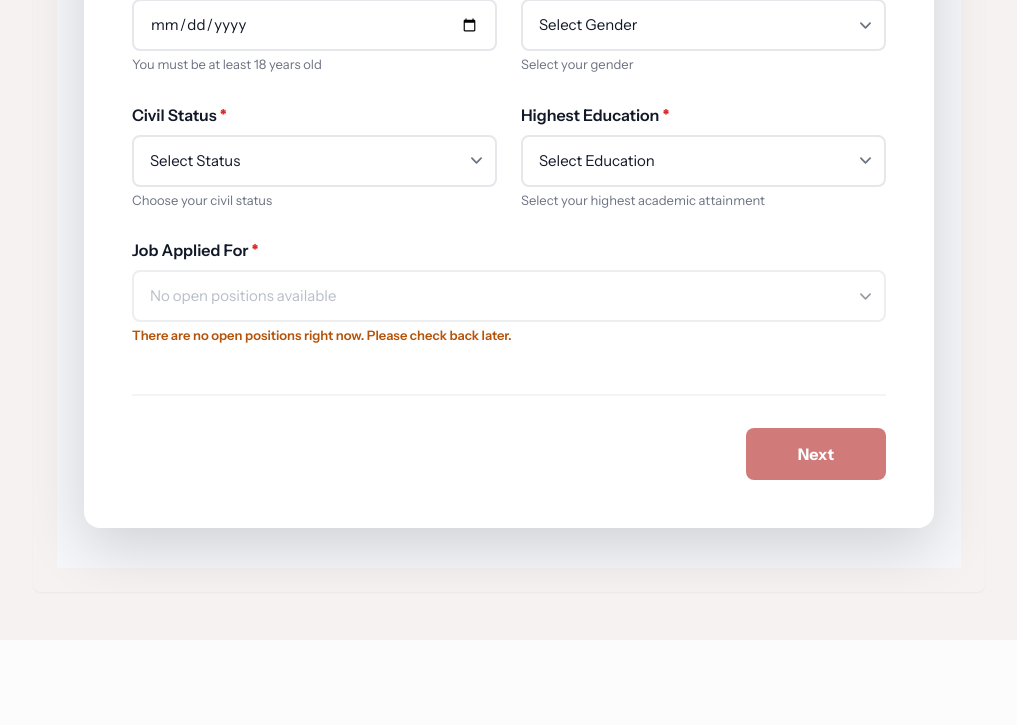
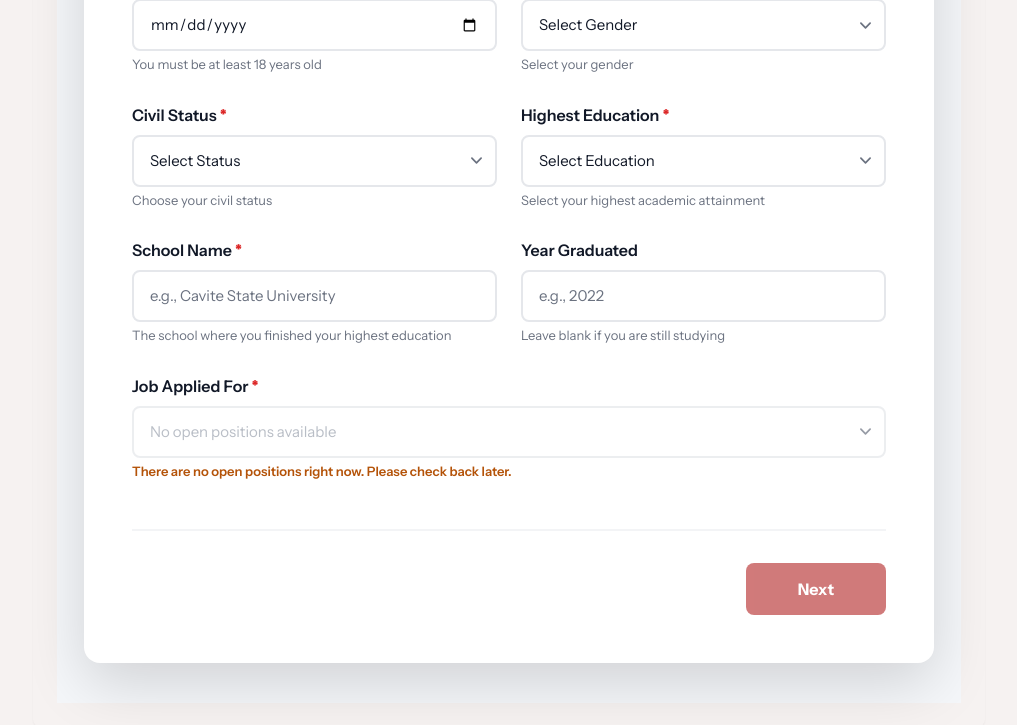
Before and after one commit to Quimanjan/smms-hrms, a Laravel app: page /applications in a window 1280 px wide. Shown: the part 1400-2125 px from the top of the page, without its empty margins (263-1280 px from the left). Before the commit the page ends 1994 px from the top, so only its background shows below. Run offline with Laravel 12, Linux system fonts and the light colour scheme; the visitor is signed in with stand-in values (Sample User, id 1); data that the repository does not hold is empty; style sheets or scripts are compiled from the project's sources; some libraries are stand-ins or nearby versions.

Commit message:
Educational background: applicants state their school; school names shown to HR
Co-Authored-By: Claude Opus 5.5 <noreply@anthropic.com>
Claude-Session: https://claude.ai/code/session_01Hmb23hPaz4Jf3yFFRazWai

```diff
--- a/app/Http/Controllers/ApplicationController.php
+++ b/app/Http/Controllers/ApplicationController.php
@@ -98,12 +98,16 @@ class ApplicationController extends Controller
             'gender' => 'required|in:Male,Female,Other',
             'civil_status' => 'required|in:Single,Married,Widowed,Separated,Divorced',
             'education' => ['required', Rule::in(self::EDUCATION)],
+            'education_school' => 'required|string|max:160',
+            'education_year' => ['nullable', 'regex:/^\d{4}$/', 'integer', 'min:1950', 'max:'.now()->year],
             // Must be one of the currently open positions
             'position' => ['required', 'string', Rule::exists('job_openings', 'title')->where('is_open', true)],
             'resume' => 'required|file|mimes:pdf|max:5120',
             'coverletter' => 'required|file|mimes:pdf|max:5120',
         ], [
             'birth_date.before_or_equal' => 'You must be at least 18 years old.',
+            'education_school.required' => 'Enter the name of the school where you finished your highest education.',
+            'education_year.*' => 'Enter the year you graduated as four digits, for example 2022.',
             'position.exists' => 'That position is no longer open. Please choose another one.',
         ]);
 
--- a/app/Http/Controllers/OnboardingManagementController.php
+++ b/app/Http/Controllers/OnboardingManagementController.php
@@ -101,7 +101,9 @@ class OnboardingManagementController extends Controller
                 'birth_date' => $a->birth_date?->format('M d, Y') ?? 'N/A',
                 'gender' => $a->gender ?: 'N/A',
                 'civil_status' => $a->civil_status ?: 'N/A',
-                'education' => $a->education ?: 'N/A',
+                'education' => $a->education
+                    ? trim($a->education.($a->education_school ? ', '.$a->education_school : '').($a->education_year ? ' ('.$a->education_year.')' : ''))
+                    : 'N/A',
                 'submitted_at' => $a->created_at?->format('M d, Y h:i A') ?? 'N/A',
 
                 // Interview: display values
--- a/app/Http/Requests/MyAccountRequest.php
+++ b/app/Http/Requests/MyAccountRequest.php
@@ -60,7 +60,10 @@ class MyAccountRequest extends FormRequest
         if (defined(Employee::class . '::EDUCATION_LEVELS')) {
             foreach (Employee::EDUCATION_LEVELS as $level => $config) {
                 foreach ($config['fields'] as $field => [$label, $placeholder, $max]) {
-                    $rules["education.$level.$field"] = ['nullable', 'string', "max:$max"];
+                    $others = collect(array_keys($config['fields']))->reject(fn ($f) => $f === $field)->map(fn ($f) => "education.$level.$f")->implode(',');
+                    $rules["education.$level.$field"] = $field === 'school'
+                        ? ['nullable', "required_with:$others", 'string', "max:$max"]
+                        : ['nullable', 'string', "max:$max"];
                 }
             }
         }
--- a/app/Models/Application.php
+++ b/app/Models/Application.php
@@ -45,6 +45,8 @@ class Application extends Model
         'gender',
         'civil_status',
         'education',
+        'education_school',
+        'education_year',
         'job_type',
         'position',
         'resume',
--- a/app/Services/HrmsNotifier.php
+++ b/app/Services/HrmsNotifier.php
@@ -69,7 +69,7 @@ class HrmsNotifier
                 'Birth date: '.($application->birth_date?->format('M j, Y') ?? 'Not provided'),
                 "Gender: {$application->gender}",
                 "Civil status: {$application->civil_status}",
-                "Education: {$application->education}",
+                "Education: {$application->education}".($application->education_school ? ", {$application->education_school}" : '').($application->education_year ? " ({$application->education_year})" : ''),
                 'Submitted documents: '.$documents,
             ]),
             'applicants',
--- a/resources/views/partial/application-form.blade.php
+++ b/resources/views/partial/application-form.blade.php
@@ -226,6 +226,18 @@
                                 </select>
                                 <p class="mt-1 text-[13px] text-gray-500">Select your highest academic attainment</p>
                                 <p class="mt-1 text-[13px] font-semibold text-red-600">{{ $errors->first('education') }}</p>
+                            </div>
+                            <div>
+                                <label for="education_school" class="mb-2 block font-semibold">School Name <span class="font-bold text-red-600">*</span></label>
+                                <input id="education_school" name="education_school" type="text" maxlength="160" required value="{{ old('education_school') }}" placeholder="e.g., Cavite State University" class="{{ $inputClass }}">
+                                <p class="mt-1 text-[13px] text-gray-500">The school where you finished your highest education</p>
+                                <p class="mt-1 text-[13px] font-semibold text-red-600">{{ $errors->first('education_school') }}</p>
+                            </div>
+                            <div>
+                                <label for="education_year" class="mb-2 block font-semibold">Year Graduated</label>
+                                <input id="education_year" name="education_year" type="text" inputmode="numeric" maxlength="4" value="{{ old('education_year') }}" placeholder="e.g., 2022" class="{{ $inputClass }}">
+                                <p class="mt-1 text-[13px] text-gray-500">Leave blank if you are still studying</p>
+                                <p class="mt-1 text-[13px] font-semibold text-red-600">{{ $errors->first('education_year') }}</p>
                             </div>
                         </div>
 
--- a/resources/views/partial/employee-dashboard.blade.php
+++ b/resources/views/partial/employee-dashboard.blade.php
@@ -277,7 +277,7 @@
                                     <template x-for="row in (detail.education || [])" :key="row.level">
                                         <li>
                                             <span class="ed-edu-level" x-text="row.level"></span>
-                                            <span class="ed-edu-detail" x-text="row.detail || 'Completed'"></span>
+                                            <span class="ed-edu-detail"><span x-text="row.detail || 'Completed'"></span><small class="ed-edu-school" x-show="row.school" x-text="row.school"></small></span>
                                             <span class="ed-edu-years" x-text="row.years"></span>
                                         </li>
                                     </template>
--- a/resources/views/partials/app-theme.blade.php
+++ b/resources/views/partials/app-theme.blade.php
@@ -424,6 +424,7 @@ body.app-body .calendar-day:not(.empty):hover { transform: translateY(-2px); bor
 }
 
 /* ---------- Employee cards (compact) ---------- */
+.ed-edu-school { display: block; margin-top: 2px; font-size: 0.82rem; color: var(--mg-stone); }
 .emp-hire-alert { display: flex; gap: 12px; align-items: flex-start; margin: 0 0 12px; padding: 12px 16px; border-radius: 14px; background: #fff6e6; border: 1px solid #f1d7a6; color: #6b4a12; font-size: 0.88rem; line-height: 1.5; }
 .emp-hire-alert i { color: #b7791f; margin-top: 3px; }
 .emp-hire-alert p { margin: 0; }
```
Also changed, not shown: app/Http/Controllers/EmployeeController.php (+38 -2 lines), tests/Feature/ApplicationNotificationTest.php (+1 -0 lines), database/migrations/2026_11_16_110000_add_school_to_applications.php (added).
